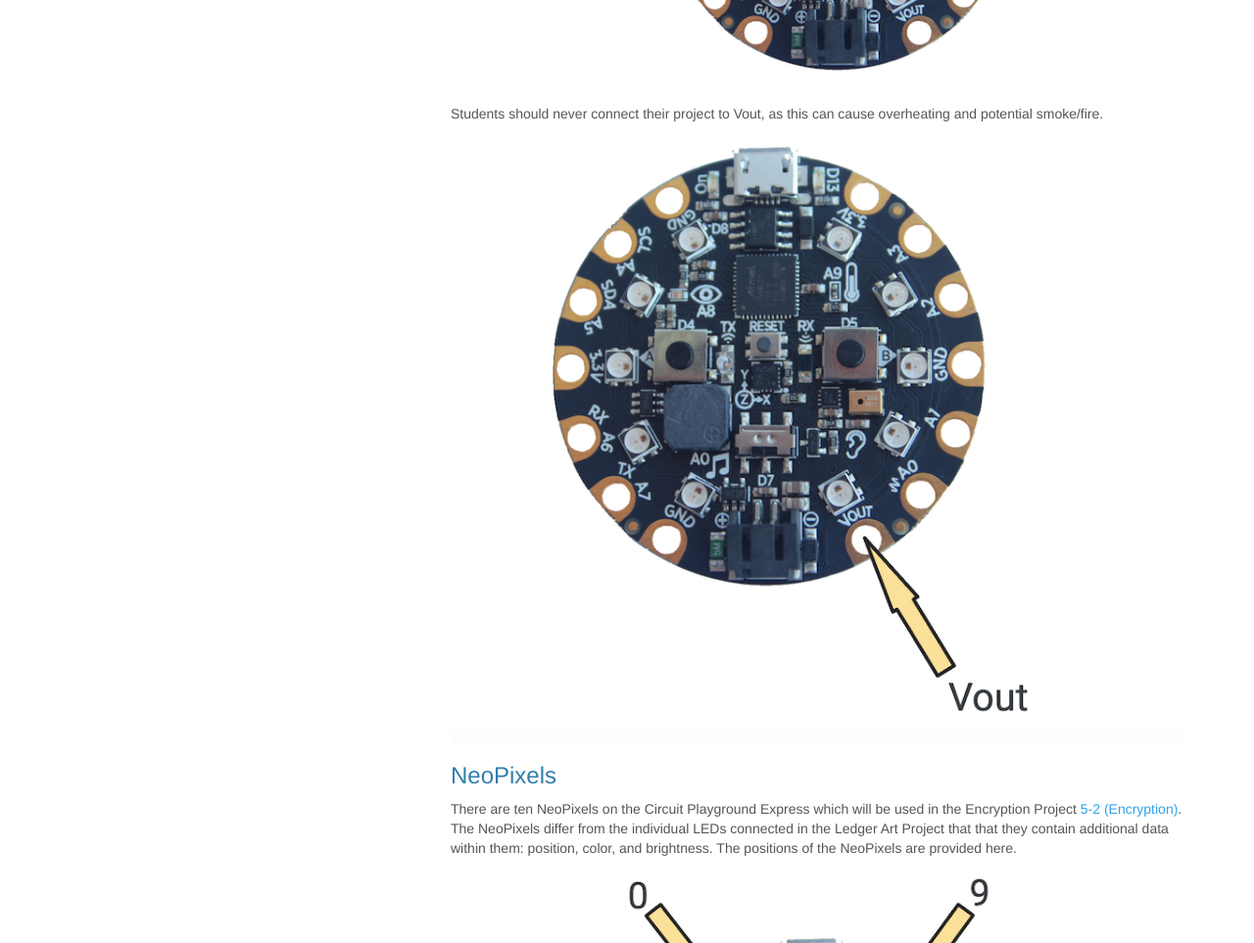
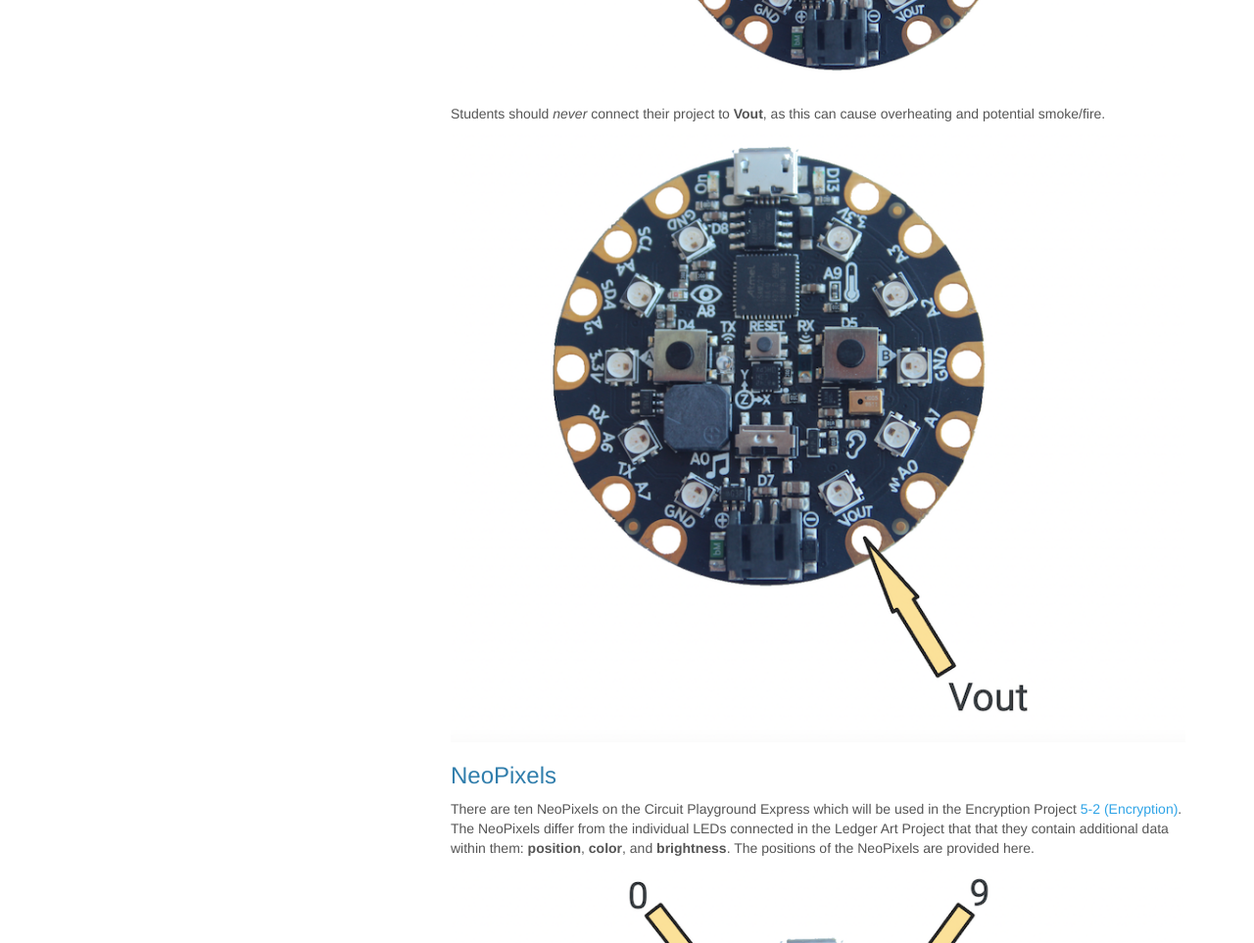
Before and after one commit to jake-chipps/friendometer, a Jekyll site: the page built from _docs/guides/tech-guide.md, in a window 1280 px wide and 1400 px high, scrolled down 6794 px. Shown: the part 152-1115 px from the top of the window at 98% size. Built offline with Jekyll 4.4.1, drawn with Linux system fonts in a browser that asks for light colours.

Commit message:
Add formatting

```diff
--- a/_docs/guides/tech-guide.md
+++ b/_docs/guides/tech-guide.md
@@ -137,7 +137,7 @@ they like.
 
 ![3.3V pins](../guides/guide-resources/tec-constant-current.png)
 
-Students should never connect their project to Vout, as this can cause overheating
+Students should *never* connect their project to **Vout**, as this can cause overheating
 and potential smoke/fire.
 
 ![Vout pins warning](../guides/guide-resources/tec-warning-pin.png)
@@ -146,7 +146,7 @@ and potential smoke/fire.
 There are ten NeoPixels on the Circuit Playground Express which will be used in
 the Encryption Project [5-2 (Encryption)](../5-2/). The NeoPixels differ from
 the individual LEDs connected in the Ledger Art Project that that they contain
-additional data within them: position, color, and brightness. The positions of
+additional data within them: **position**, **color**, and **brightness**. The positions of
 the NeoPixels are provided here.
 
 ![NeoPixel positions](../guides/guide-resources/tec-pixel-positions.png)
```
